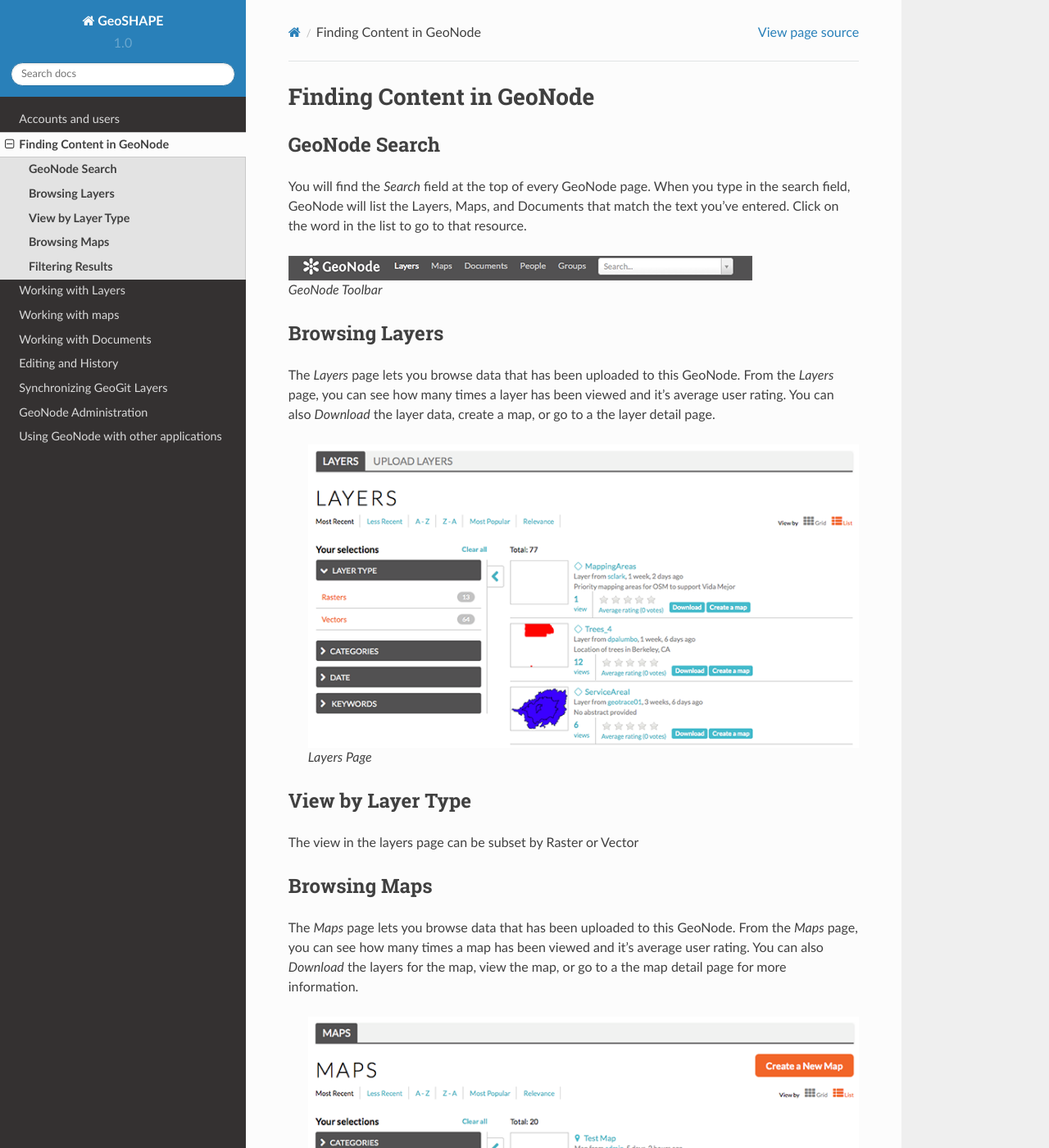
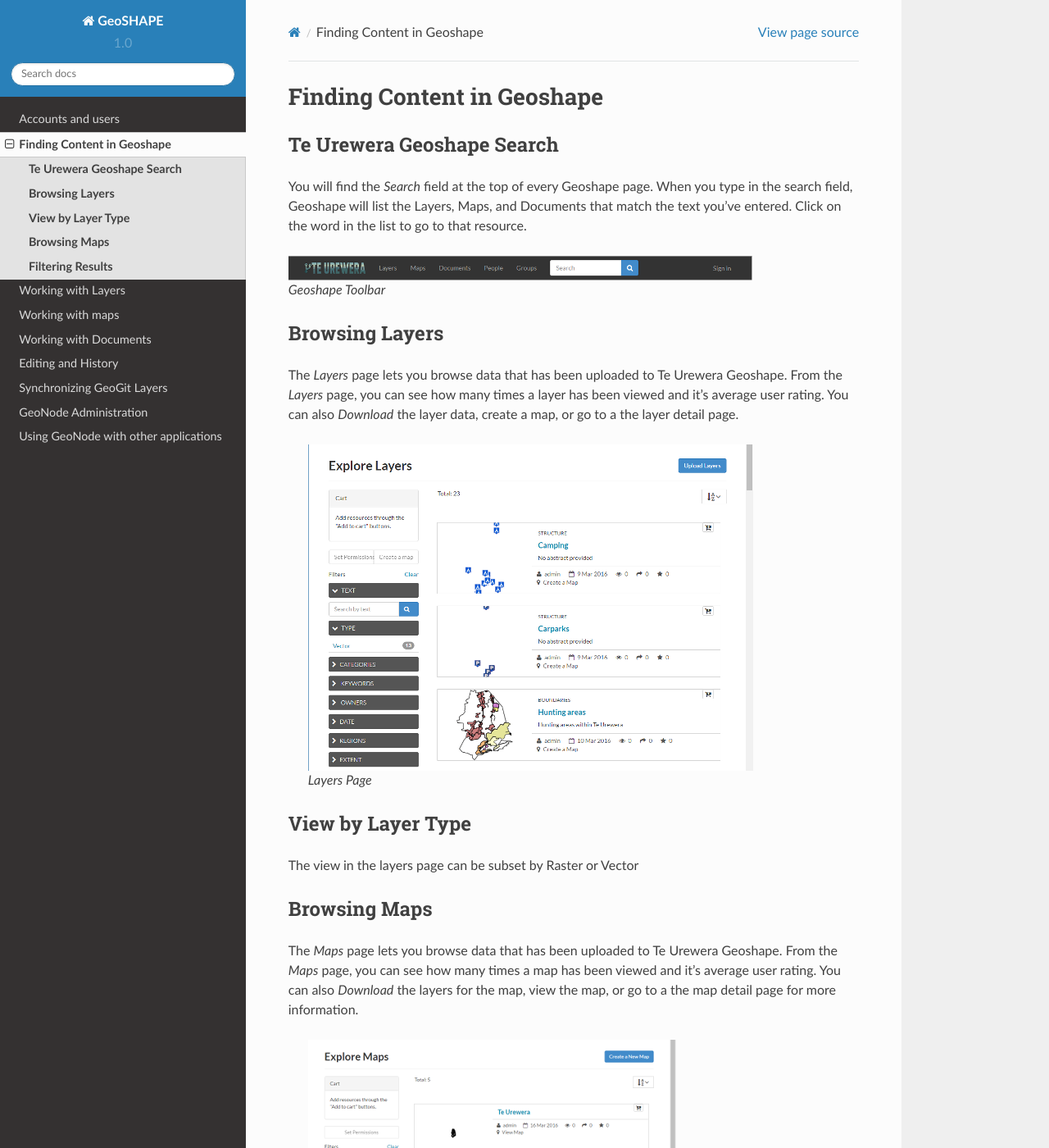
Before and after one commit to Arborvitae/Geoshape, a Sphinx documentation site: the page built from docs/find.rst, in a window 1280 px wide and 1400 px high. Shown: the whole window at 82% size. Built offline with Sphinx 7.4.7 and the Read the Docs theme 2.0.0, drawn with Linux system fonts in a browser that asks for light colours.

Commit message:
updated text and images for finding content

```diff
--- a/docs/find.rst
+++ b/docs/find.rst
@@ -1,22 +1,22 @@
 .. _search.find:
 
-Finding Content in GeoNode
+Finding Content in Geoshape
 =================================
 
 
-**GeoNode Search**
+**Te Urewera Geoshape Search**
 ------------------
 
-You will find the *Search* field at the top of every GeoNode page.  When you type in the search field, GeoNode will list the Layers, Maps, and Documents that match the text you've entered.  Click on the word in the list to go to that resource.
+You will find the *Search* field at the top of every Geoshape page.  When you type in the search field, Geoshape will list the Layers, Maps, and Documents that match the text you've entered.  Click on the word in the list to go to that resource.
 
 .. figure:: img/en_searchbar.png
 
-  *GeoNode Toolbar*
+  *Geoshape Toolbar*
 
 **Browsing Layers**
 -------------------
 
-The *Layers* page lets you browse data that has been uploaded to this GeoNode.  From the *Layers* page, you can see how many times a layer has been viewed and it's average user rating.  You can also *Download* the layer data, create a map, or go to a the layer detail page.
+The *Layers* page lets you browse data that has been uploaded to Te Urewera Geoshape.  From the *Layers* page, you can see how many times a layer has been viewed and it's average user rating.  You can also *Download* the layer data, create a map, or go to a the layer detail page.
 
 	.. figure:: img/en_layerspage.png
 
@@ -30,7 +30,7 @@ The view in the layers page can be subset by Raster or Vector
 **Browsing Maps**
 ------------------
 
-The *Maps* page lets you browse data that has been uploaded to this GeoNode.  From the *Maps* page, you can see how many times a map has been viewed and it's average user rating.  You can also *Download* the layers for the map, view the map, or go to a the map detail page for more information.
+The *Maps* page lets you browse data that has been uploaded to Te Urewera Geoshape.  From the *Maps* page, you can see how many times a map has been viewed and it's average user rating.  You can also *Download* the layers for the map, view the map, or go to a the map detail page for more information.
 
 	.. figure:: img/en_mapspage.png
 
--- a/docs/index.rst
+++ b/docs/index.rst
@@ -1,9 +1,9 @@
 .. GeoSHAPE Help documentation generated by Sphinx
 
-GeoSHAPE Help
+Geoshape Help
 =================================
 
-These pages provide guidance on using the different tools in GeoSHAPE and in the web map for discovering geospatial information, editing, and viewing history.
+These pages provide guidance on using the different tools in Geoshape and in the web map for discovering geospatial information, editing, and viewing history.
 
 
 .. toctree::
```
Also changed, not shown: docs/img/en_layerspage.png, docs/img/en_mapspage.png, docs/img/en_searchbar.png.
